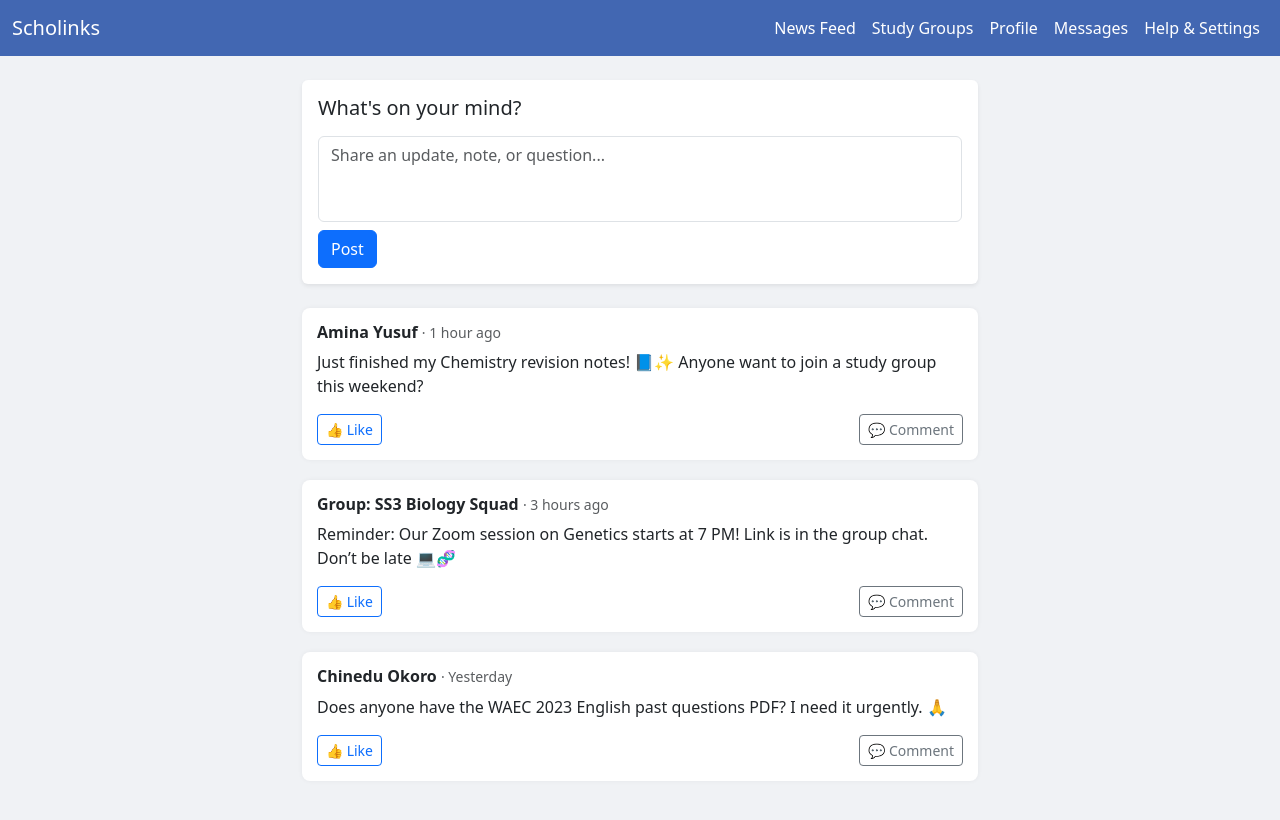
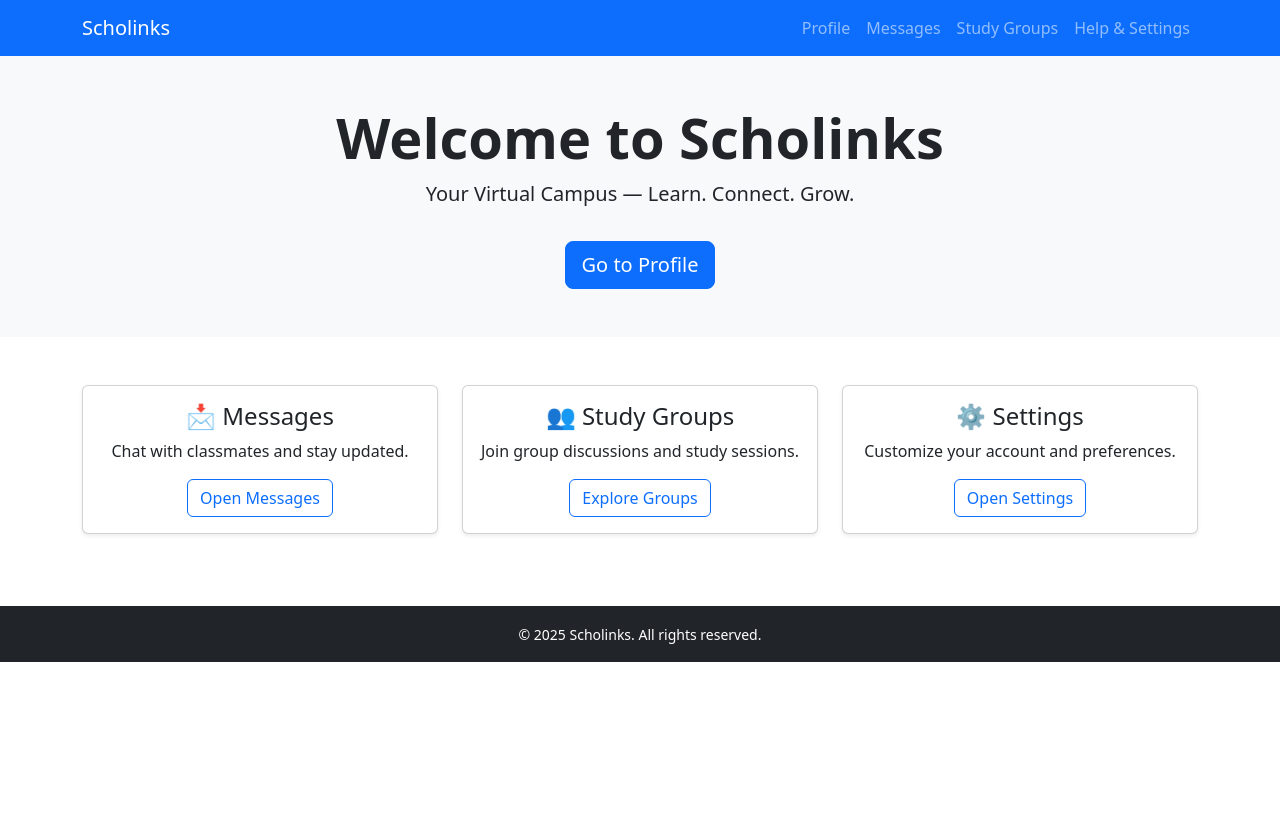
Before and after one commit to oborimusa/Scholinks, a plain HTML site: page index.html in a window 1280 px wide. Drawn offline with nearby package versions, Linux system fonts and the light colour scheme.

Commit message:
Updated homepage layout

```diff
--- a/index.html
+++ b/index.html
@@ -2,100 +2,85 @@
 <html lang="en">
 <head>
   <meta charset="UTF-8">
+  <title>Scholinks - Virtual Campus</title>
   <meta name="viewport" content="width=device-width, initial-scale=1">
-  <title>Scholinks – News Feed</title>
-  <link href="https://cdn.jsdelivr.net/npm/bootstrap@5.3.3/dist/css/bootstrap.min.css" rel="stylesheet">
-  <style>
-    body {
-      background-color: #f0f2f5;
-    }
-    .navbar {
-      background-color: #4267B2;
-    }
-    .navbar-brand, .nav-link {
-      color: #fff !important;
-      font-weight: 500;
-    }
-    .card-title {
-      color: #4267B2;
-    }
-    .post-box textarea {
-      resize: none;
-    }
-    .post {
-      background: #fff;
-      border-radius: 8px;
-      padding: 15px;
-      box-shadow: 0 0 5px rgba(0,0,0,0.05);
-      margin-bottom: 20px;
-    }
-  </style>
+  <!-- Bootstrap CSS -->
+  <link href="https://cdn.jsdelivr.net/npm/bootstrap@5.3.0/dist/css/bootstrap.min.css" rel="stylesheet">
 </head>
 <body>
 
-  <!-- Navbar -->
-  <nav class="navbar navbar-expand-lg">
-  <div class="container-fluid">
+<!-- NAVBAR -->
+<nav class="navbar navbar-expand-lg navbar-dark bg-primary">
+  <div class="container">
     <a class="navbar-brand" href="#">Scholinks</a>
-    <button class="navbar-toggler text-white" type="button" data-bs-toggle="collapse" data-bs-target="#navbarNav">
-      <span class="navbar-toggler-icon bg-light rounded"></span>
-    </button>
-    <div class="collapse navbar-collapse" id="navbarSupportedContent">
-            <ul class="navbar-nav ms-auto mb-2 mb-lg-0">
-        <li class="nav-item"><a class="nav-link" href="#" class="nav-link active">News Feed</a></li>
-        <li class="nav-item"><a class="nav-link" href="study-groups.html">Study Groups</a></li>
+    <div class="collapse navbar-collapse justify-content-end">
+      <ul class="navbar-nav">
         <li class="nav-item"><a class="nav-link" href="profile.html">Profile</a></li>
         <li class="nav-item"><a class="nav-link" href="messages.html">Messages</a></li>
+        <li class="nav-item"><a class="nav-link" href="study-groups.html">Study Groups</a></li>
         <li class="nav-item"><a class="nav-link" href="help-settings.html">Help & Settings</a></li>
       </ul>
     </div>
   </div>
 </nav>
 
-  <!-- Main Content -->
-  <div class="container py-4" style="max-width: 700px;">
+<!-- HERO / WELCOME SECTION -->
+<header class="bg-light text-center py-5">
+  <div class="container">
+    <h1 class="display-4 fw-bold">Welcome to Scholinks</h1>
+    <p class="lead">Your Virtual Campus — Learn. Connect. Grow.</p>
+    <a href="profile.html" class="btn btn-primary btn-lg mt-3">Go to Profile</a>
+  </div>
+</header>
 
-    <!-- Create Post Box -->
-    <div class="post-box bg-white rounded p-3 shadow-sm mb-4">
-      <h5 class="mb-3">What's on your mind?</h5>
-      <form>
-        <textarea class="form-control mb-2" rows="3" placeholder="Share an update, note, or question..."></textarea>
-        <button type="submit" class="btn btn-primary">Post</button>
-      </form>
+<!-- FEATURES GRID -->
+<section class="py-5">
+  <div class="container">
+    <div class="row text-center">
+
+      <div class="col-md-4 mb-4">
+        <div class="card shadow-sm">
+          <div class="card-body">
+            <h4 class="card-title">📩 Messages</h4>
+            <p class="card-text">Chat with classmates and stay updated.</p>
+            <a href="messages.html" class="btn btn-outline-primary">Open Messages</a>
           </div>
-
-    <!-- Sample Post 1 -->
-    <div class="post">
-      <h6><strong>Amina Yusuf</strong> <small class="text-muted">· 1 hour ago</small></h6>
-      <p>Just finished my Chemistry revision notes! 📘✨ Anyone want to join a study group this weekend?</p>
-      <div class="d-flex justify-content-between">
-        <button class="btn btn-sm btn-outline-primary">👍 Like</button>
-        <button class="btn btn-sm btn-outline-secondary">💬 Comment</button>
         </div>
       </div>
 
-    <!-- Sample Post 2 -->
-    <div class="post">
-      <h6><strong>Group: SS3 Biology Squad</strong> <small class="text-muted">· 3 hours ago</small></h6>
-      <p>Reminder: Our Zoom session on Genetics starts at 7 PM! Link is in the group chat. Don’t be late 💻🧬</p>
-      <div class="d-flex justify-content-between">
-        <button class="btn btn-sm btn-outline-primary">👍 Like</button>
-        <button class="btn btn-sm btn-outline-secondary">💬 Comment</button>
+      <div class="col-md-4 mb-4">
+        <div class="card shadow-sm">
+          <div class="card-body">
+            <h4 class="card-title">👥 Study Groups</h4>
+            <p class="card-text">Join group discussions and study sessions.</p>
+            <a href="study-groups.html" class="btn btn-outline-primary">Explore Groups</a>
+          </div>
         </div>
       </div>
 
-    <!-- Sample Post 3 -->
-    <div class="post">
-      <h6><strong>Chinedu Okoro</strong> <small class="text-muted">· Yesterday</small></h6>
-      <p>Does anyone have the WAEC 2023 English past questions PDF? I need it urgently. 🙏</p>
-      <div class="d-flex justify-content-between">
-        <button class="btn btn-sm btn-outline-primary">👍 Like</button>
-        <button class="btn btn-sm btn-outline-secondary">💬 Comment</button>
+      <div class="col-md-4 mb-4">
+        <div class="card shadow-sm">
+          <div class="card-body">
+            <h4 class="card-title">⚙️ Settings</h4>
+            <p class="card-text">Customize your account and preferences.</p>
+            <a href="help-settings.html" class="btn btn-outline-primary">Open Settings</a>
+          </div>
         </div>
       </div>
 
     </div>
+  </div>
+</section>
 
-  <script src="https://cdn.jsdelivr.net/npm/bootstrap@5.3.3/dist/js/bootstrap.bundle.min.js"></script>
+<!-- FOOTER -->
+<footer class="bg-dark text-white text-center py-3">
+  <div class="container">
+    <small>&copy; 2025 Scholinks. All rights reserved.</small>
+  </div>
+</footer>
+
+<!-- Bootstrap JS -->
+<script src="https://cdn.jsdelivr.net/npm/bootstrap@5.3.0/dist/js/bootstrap.bundle.min.js"></script>
+
 </body>
 </html>
```
Lines whose indentation alone changed are shown as unchanged.
